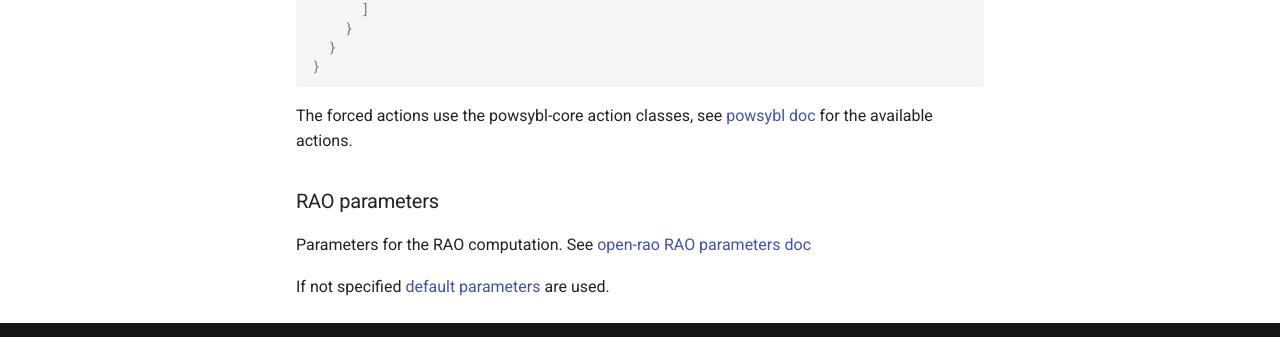
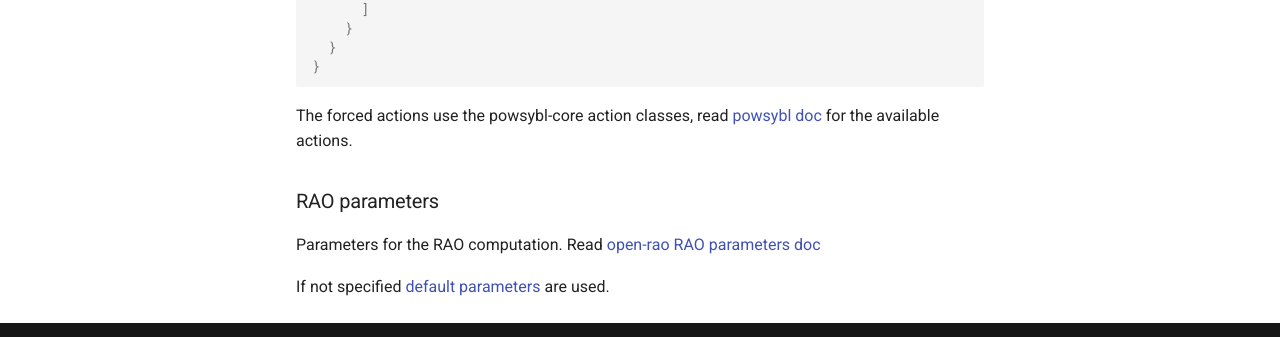
Before and after one commit to eliagroup/TopRAO, an MkDocs documentation site: the page built from docs/redispatch.md, in a window 1280 px wide and 900 px high, scrolled down 1834 px. Shown: the part 512-849 px from the top of the window. Built offline with MkDocs 1.6.1 and Material for MkDocs 9.7.7, drawn with Linux system fonts in a browser that asks for light colours; comment, search, counter and statistics services are not loaded; some of the changed text lies outside the part shown.

````diff
--- a/docs/redispatch.md
+++ b/docs/redispatch.md
@@ -10,7 +10,7 @@ specific input of TopRAO's redispatch computation.
 
 ### IIDM network file
 
-Grid model of PowSyBl. See [IIDM documentation](https://powsybl.readthedocs.io/projects/powsybl-core/en/stable/grid_model/index.html).
+Grid model of PowSyBl. Read [IIDM documentation](https://powsybl.readthedocs.io/projects/powsybl-core/en/stable/grid_model/index.html).
 
 ### N-1 definition
 
@@ -52,7 +52,7 @@ in TopRAO.
 
 ### CRAC generation parameters
 
-See [CRAC generation parameters](crac_generation_params.md)
+Read [CRAC generation parameters](crac_generation_params.md)
 
 ### ToOp LF results
 
@@ -104,12 +104,12 @@ Example:
 }
 ```
 The forced actions use the powsybl-core action classes,
-see [powsybl doc](https://powsybl.readthedocs.io/projects/powsybl-core/en/stable/simulation/security/index.html#remedial-actions)
+read [powsybl doc](https://powsybl.readthedocs.io/projects/powsybl-core/en/stable/simulation/security/index.html#remedial-actions)
 for the available actions.
 
 ### RAO parameters
 
-Parameters for the RAO computation. See [open-rao RAO parameters doc](https://powsybl.readthedocs.io/projects/openrao/en/stable/parameters.html)
+Parameters for the RAO computation. Read [open-rao RAO parameters doc](https://powsybl.readthedocs.io/projects/openrao/en/stable/parameters.html)
 
 If not specified [default parameters](https://github.com/eliagroup/TopRAO/blob/main/src/main/resources/redispatch/DefaultRaoParameters.json)
 are used.
````
Also changed, not shown: README.md (+3 -3 lines), docs/usage.md (+2 -2 lines), .github/issue_template.md (added).
